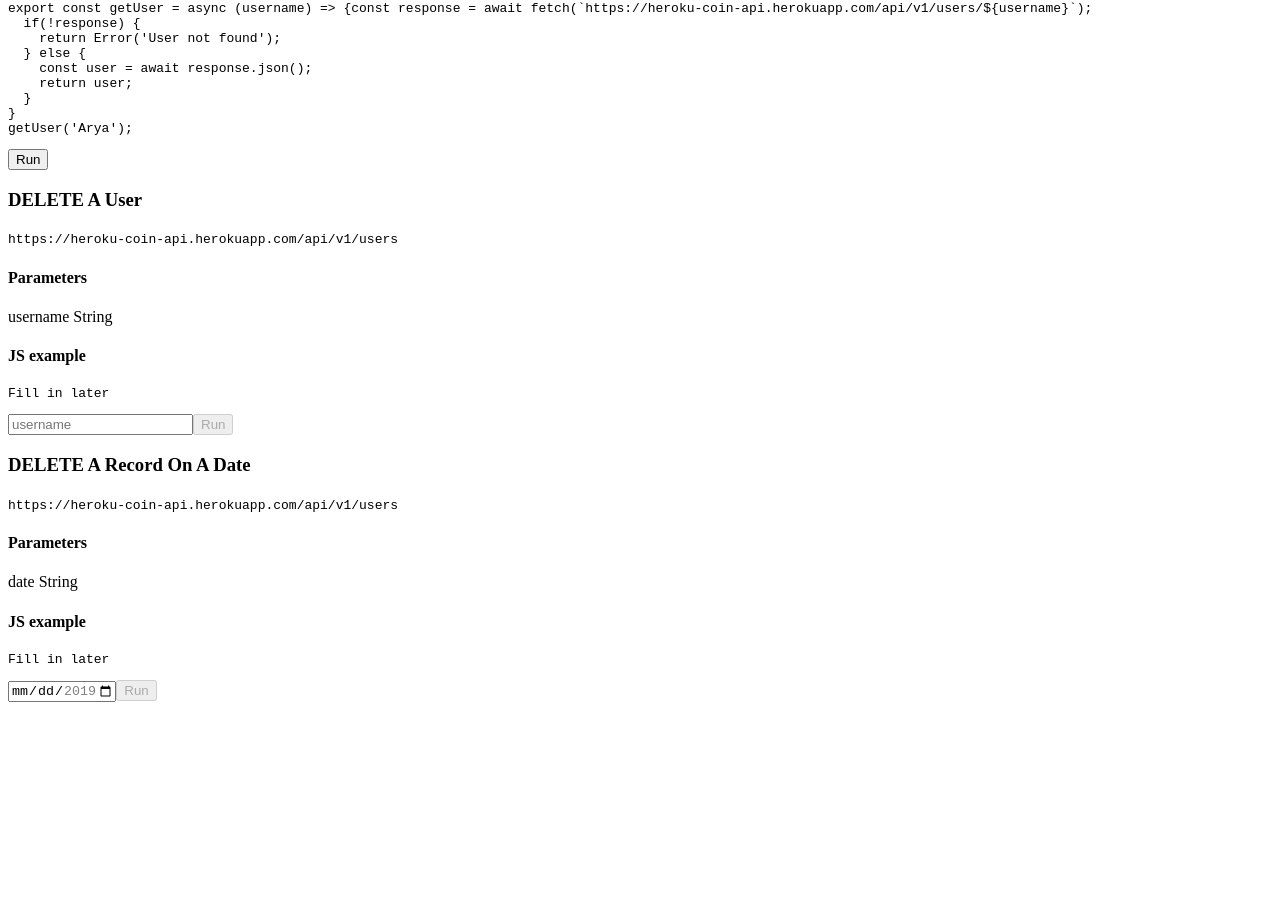
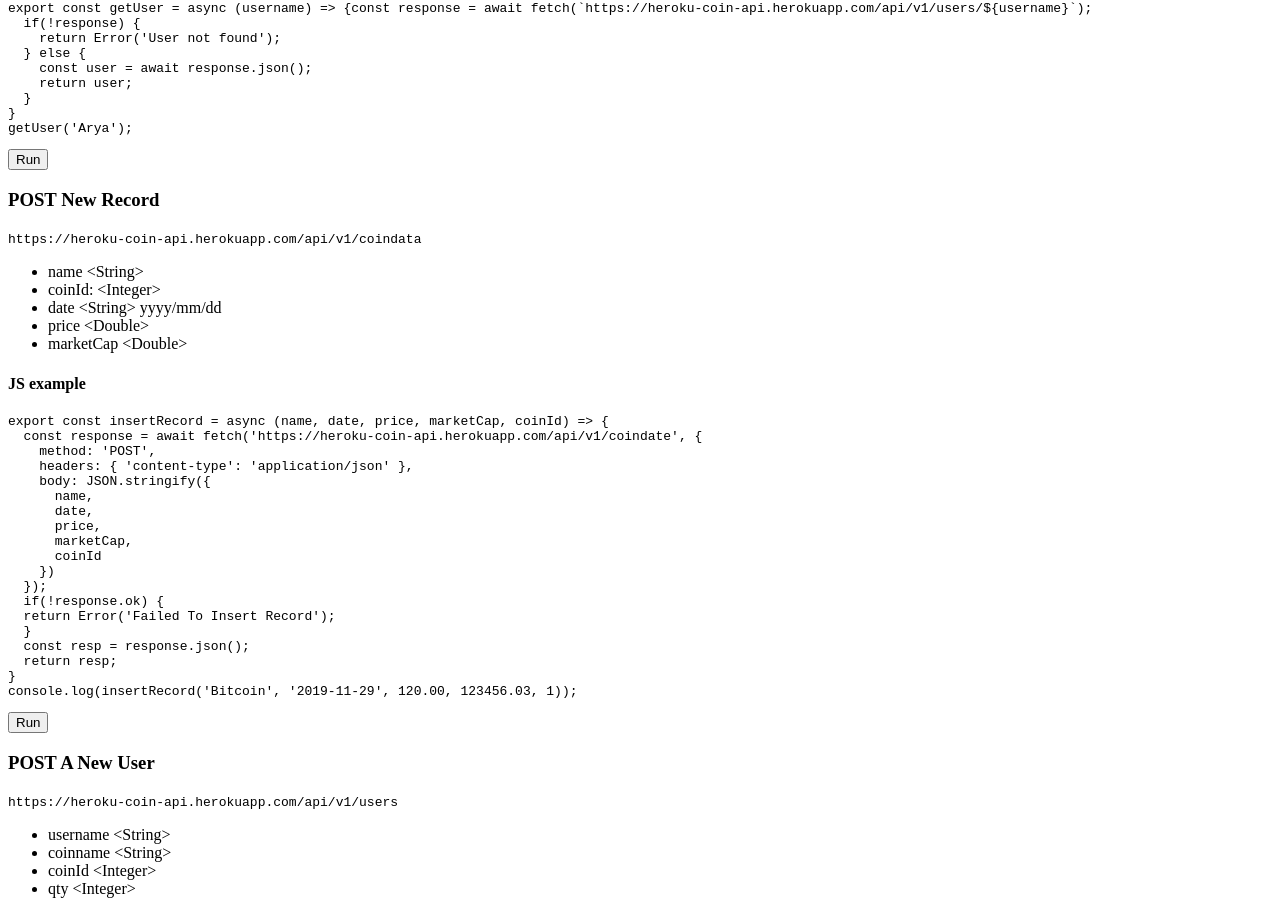
Before and after one commit to bradybridges/crypto-api, a React (Create React App) app: page / in a window 1280 px wide. Shown: the part 1533-2433 px from the top of the page. Before the commit the page ends 2243 px from the top, so only its background shows below. Built offline with nearby package versions, Linux system fonts and the light colour scheme.

Commit message:
Add POST docs and examples

```diff
--- a/src/Components/App/App.js
+++ b/src/Components/App/App.js
@@ -12,6 +12,10 @@
   nameCoinFetch,
   usersFetch,
   userFetch,
+  deleteUser,
+  deleteRecord,
+  insertRecord,
+  insertUser,
 } from '../../formattedFetchExamples';
 import GetEndpointDiv from '../GetEndpointDiv/GetEndpointDiv';
 import DeleteDiv from '../DeleteDiv/DeleteDiv';
@@ -57,6 +61,14 @@
     console.log(message);
   }
 
+  simulateCoinInsertion = () => {
+    console.log({ 0: 954 });
+  }
+
+  simulateUserInsertion = () => {
+    console.log({ 0: "Bran" });
+  }
+
   render() {
     return (
       <main>
@@ -93,18 +105,43 @@
             handleClick={this.printUser}
             fetch={userFetch}
           />
+          <GetEndpointDiv
+            title='POST New Record'
+            endpoint='https://heroku-coin-api.herokuapp.com/api/v1/coindata'
+            handleClick={this.simulateCoinInsertion}
+            fetch={insertRecord}
+            parameters={[
+              'name <String>',
+              'coinId: <Integer>',
+              'date <String> yyyy/mm/dd',
+              'price <Double>',
+              'marketCap <Double>'
+            ]}
+          />
+          <GetEndpointDiv
+            title='POST A New User'
+            endpoint='https://heroku-coin-api.herokuapp.com/api/v1/users'
+            handleClick={this.simulateUserInsertion}
+            fetch={insertUser}
+            parameters={[
+              'username <String>',
+              'coinname <String>',
+              'coinId <Integer>',
+              'qty <Integer>'
+            ]}
+          />
           <DeleteDiv
             title='DELETE A User'
             endpoint='https://heroku-coin-api.herokuapp.com/api/v1/users'
             handleClick={this.simulateDeleteUser}
-            fetch='Fill in later'
+            fetch={deleteUser}
             parameter='username'
           />
           <DeleteDiv
             title='DELETE A Record On A Date'
             endpoint='https://heroku-coin-api.herokuapp.com/api/v1/users'
             handleClick={this.simulateDeleteRecord}
-            fetch='Fill in later'
+            fetch={deleteRecord}
             parameter='date'
             type='date'
           />
--- a/src/Components/GetEndpointDiv/GetEndpointDiv.js
+++ b/src/Components/GetEndpointDiv/GetEndpointDiv.js
@@ -1,13 +1,18 @@
 import React from 'react';
 import './GetEndpointDiv.css';
 
-const GetEndpointDiv = ({ title, endpoint, handleClick, fetch }) => {
+const GetEndpointDiv = ({ title, endpoint, handleClick, fetch, parameters }) => {
   return (
     <div className="endpoint">
       <h3>{title}</h3>
       <code>
         {endpoint}
       </code>
+      { parameters && (
+        <ul>
+          {parameters.map((param, i) => <li key={i}>{param}</li>)}
+        </ul>
+      )}
       <h4>JS example</h4>
       <pre>{fetch}</pre>
       <button onClick={handleClick}>Run</button>
--- a/src/apiCalls.js
+++ b/src/apiCalls.js
@@ -62,3 +62,16 @@
   const resp = await response.json();
   return resp;
 }
+
+export const deleteRecord = async (date) => {
+  const response = await fetch('https://heroku-coin-api.herokuapp.com/api/v1/coin', {
+    method: 'DELETE',
+    headers: { 'content-type': 'application/json' },
+    body: JSON.stringify({ date })
+  })
+  if(!response.ok) {
+    return Error('Failed to delete record');
+  }
+  const resp = await response.json();
+  return resp;
+}
--- a/src/formattedFetchExamples.js
+++ b/src/formattedFetchExamples.js
@@ -52,3 +52,72 @@
   +'  }\n'
   +'}\n'
   +'getUser(\'Arya\');';
+
+export const deleteUser = 'const deleteUser = async (username) => {\n'
+  +'  const response = await fetch(\'https://heroku-coin-api.herokuapp.com/api/v1/users\', {\n'
+  +'    method: \'DELETE\',\n'
+  +'    headers: { \'content-type\': \'application/json\'},\n'
+  +'    body: JSON.stringify({\n'
+  +'      username\n'
+  +'    })\n'
+  +'  });\n'
+  +'  if(!response.ok) {\n'
+  +'    return Error(\'Failed to delete user\');\n'
+  +'  }\n'
+  +'  const resp = await response.json();\n'
+  +'  return resp;\n'
+  +'}\n'
+  +'console.log(deleteUser(\'Arya\')';
+
+export const deleteRecord = 'export const deleteRecord = async (date) => {\n'
+  +'  const response = await fetch(\'https://heroku-coin-api.herokuapp.com/api/v1/coin\', {\n'
+  +'    method: \'DELETE\',\n'
+  +'    headers: { \'content-type\': \'application/json\' },\n'
+  +'    body: JSON.stringify({ date })\n'
+  +'  })\n'
+  +'  if(!response.ok) {\n'
+  +'     return Error(\'Failed to delete record\');\n'
+  +'  }\n'
+  +'  const resp = await response.json();\n'
+  +'  return resp;\n'
+  +'}\n'
+  +'console.log(deleteRecord(\'2019-10-10\')'
+
+  export const insertRecord = 'export const insertRecord = async (name, date, price, marketCap, coinId) => {\n'
+  +'  const response = await fetch(\'https://heroku-coin-api.herokuapp.com/api/v1/coindate\', {\n'
+  +'    method: \'POST\',\n'
+  +'    headers: { \'content-type\': \'application/json\' },\n'
+  +'    body: JSON.stringify({\n'
+  +'      name,\n'
+  +'      date,\n'
+  +'      price,\n'
+  +'      marketCap,\n'
+  +'      coinId\n'
+  +'    })\n'
+  +'  });\n'
+  +'  if(!response.ok) {\n'
+  +'  return Error(\'Failed To Insert Record\');\n'
+  +'  }\n'
+  +'  const resp = response.json();\n'
+  +'  return resp;\n'
+  +'}\n'
+  +'console.log(insertRecord(\'Bitcoin\', \'2019-11-29\', 120.00, 123456.03, 1));';
+
+  export const insertUser = 'export const insertUser = async (username, coinname, qty, coinId) => {\n'
+    +'  const response = await fetch(\'https://heroku-coin-api.herokuapp.com/api/users\', {\n'
+    +'    method: \'POST\',\n'
+    +'    headers: {\'application/json\'},\n'
+    +'    body: JSON.stringify({\n'
+    +'      coinname,\n'
+    +'      qty,\n'
+    +'      coinId,\n'
+    +'      username\n'
+    +'    })\n'
+    +'  });\n'
+    +'  if(!response.ok) {\n'
+    +'    return Error(\'Failed to inert User\');\n'
+    +'   }\n'
+    +'  const resp = await response.json();\n'
+    +'  return resp;\n'
+    +'}\n'
+    +'console.log(insertUser(\'Jarold\', \'Bitcoin\', 150, 1));';
```
